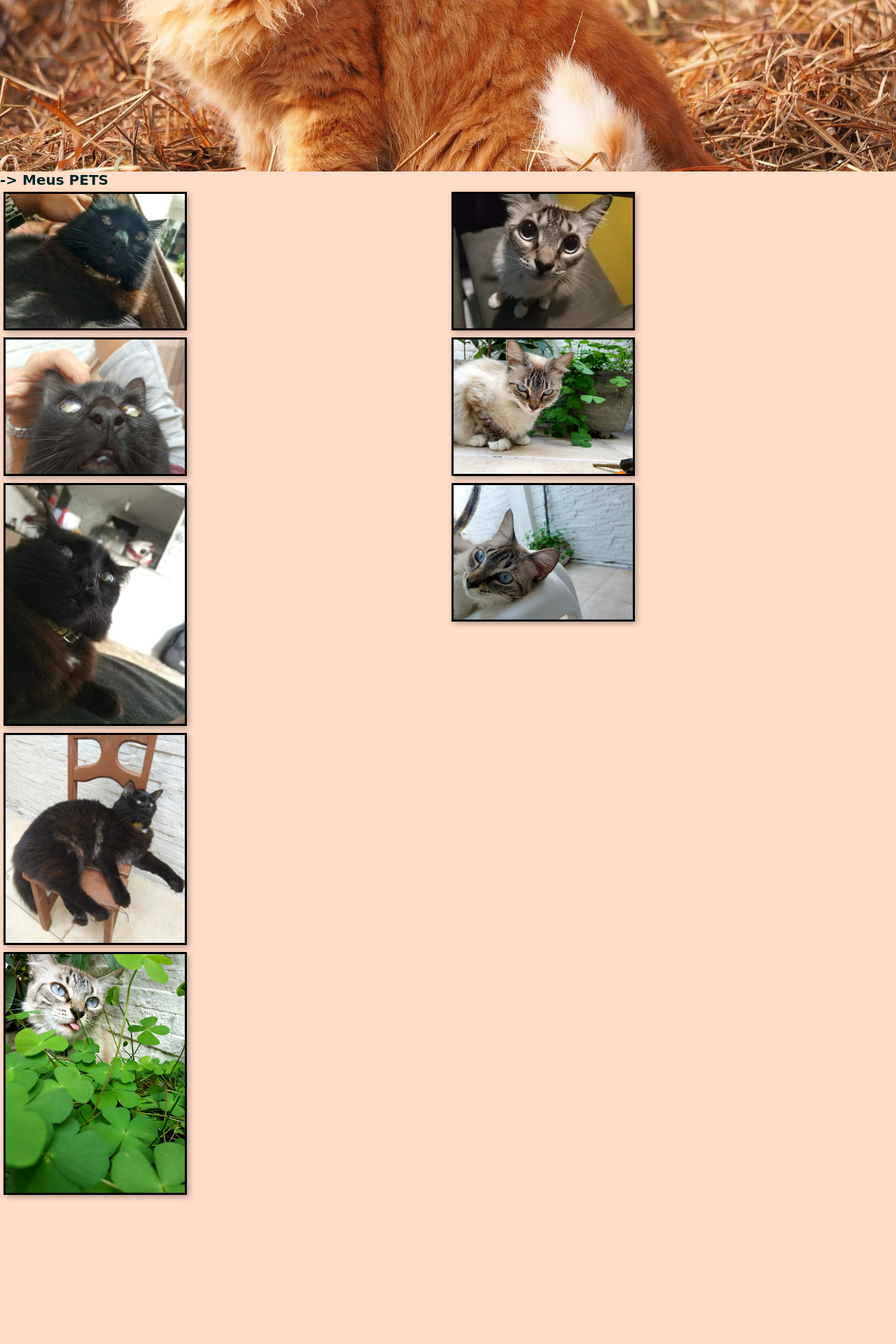
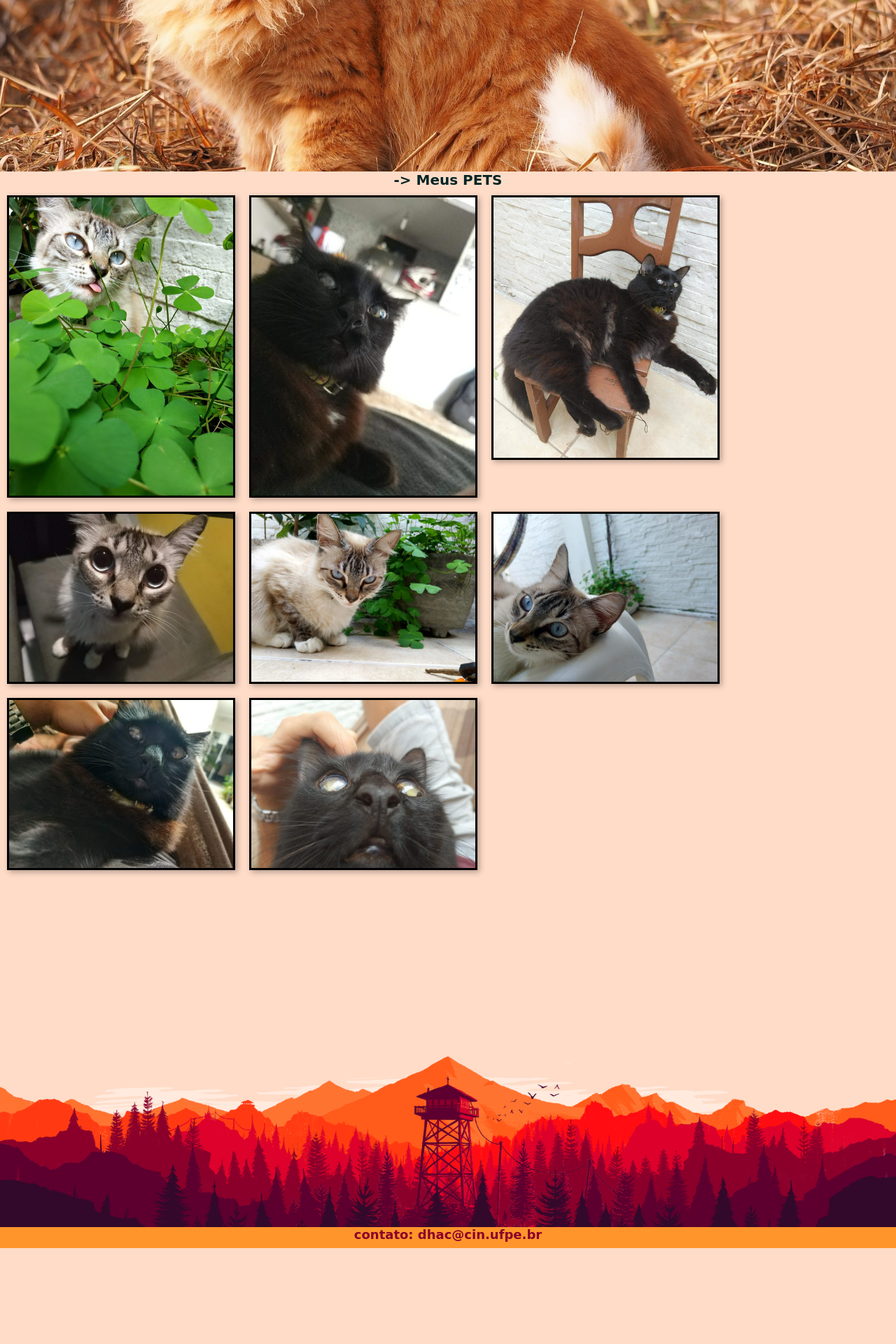
Before and after one commit to DanielHCorreia/djangopta, a Django app: page / in a window 1280 px wide. Shown: the part 1675-3595 px from the top of the page at 70% size. After the commit the page ends 3458 px from the top, so only its background shows below. Run offline with Django 3.2, Linux system fonts and the light colour scheme; data that the repository does not hold is empty.

Commit message:
adjustment in cads img

```diff
--- a/static/css/home.css
+++ b/static/css/home.css
@@ -221,14 +221,11 @@ img:hover {
 .cards {
   display: flex;
   flex-wrap: wrap;
-  align-items: flex-start;
-  flex-direction: column;
-  max-height: 200vh;
+  align-items: start;
 }
 .cards img {
-  margin: 5px;
+  margin: 10px;
   border: 3px solid #000;
   box-shadow: 3px 3px 8px 0px rgba(0,0,0,0.3);
-  /* max-width: 23vw; */
-  max-width: 20vw;
+  max-width: 25vw;
 }
--- a/template/home.html
+++ b/template/home.html
@@ -82,17 +82,19 @@
 
 
 <div class="parallax3"></div>
-<div class="parallaxAssist" align="left" id="pets">
-    <b align="Center">-> Meus PETS</b>
+<div class="parallaxAssist" align="Center" id="pets">
+    <b>-> Meus PETS</b>
     <div class="cards">
-        <img src="{% static 'imagens/pretinha1.jpg' %}" alt="Gata preta">
-        <img src="{% static 'imagens/pretinha2.jpg' %}" alt="Gata preta">
+        <img src="{% static 'imagens/lady1.jpg' %}" alt="Gata cinza">
         <img src="{% static 'imagens/pretinha3.jpg' %}" alt="Gata preta">
         <img src="{% static 'imagens/pretinha4.jpeg' %}" alt="Gata preta">
-        <img src="{% static 'imagens/lady1.jpg' %}" alt="Gata cinza">
         <img src="{% static 'imagens/lady2.jpg' %}" alt="Gata cinza">
         <img src="{% static 'imagens/lady3.jpg' %}" alt="Gata cinza">
         <img src="{% static 'imagens/lady4.jpg' %}" alt="Gata cinza">
+        <img src="{% static 'imagens/pretinha1.jpg' %}" alt="Gata preta">
+        <img src="{% static 'imagens/pretinha2.jpg' %}" alt="Gata preta">
+
+
     </div>
 
 </div>
```
